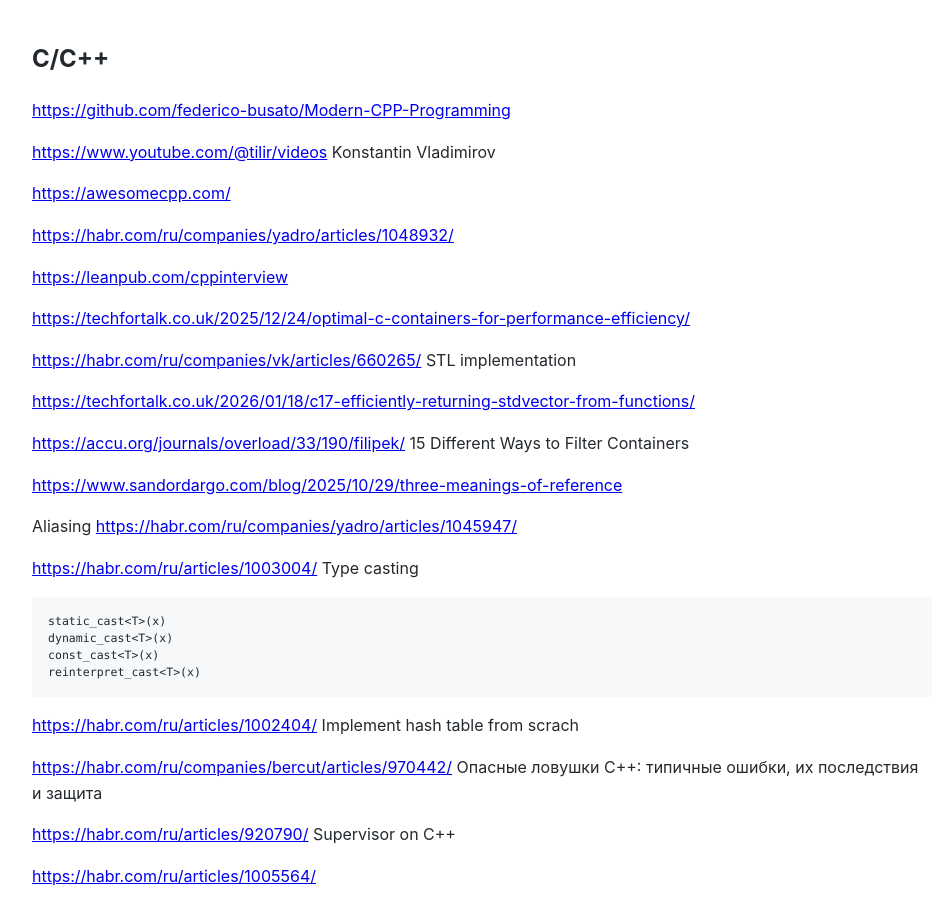
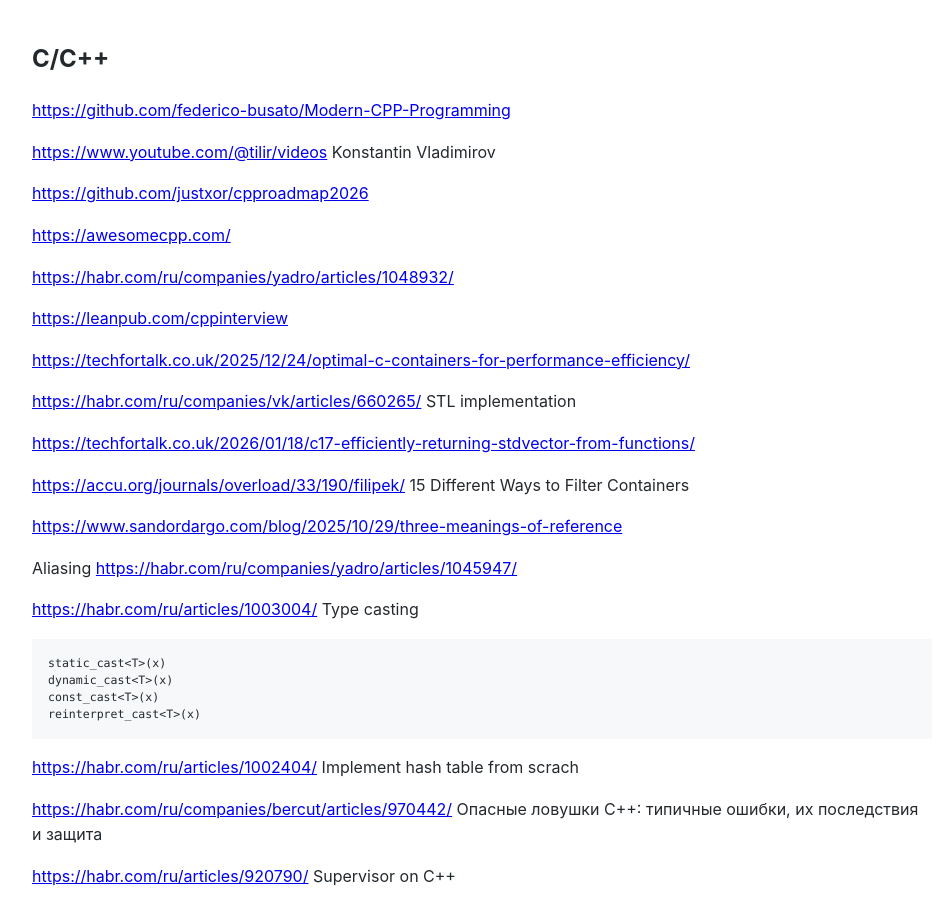
Before and after one commit to Michael-Lubinsky/michael-lubinsky.github.com, a Jekyll site: the page built from cpp/cpp.md, in a window 1280 px wide and 900 px high. Shown: the whole window, without its empty margins (158-1107 px from the left). Built offline with Jekyll 4.4.1, drawn with Linux system fonts in a browser that asks for light colours; our own code applies the rules of GitHub Pages for plain Markdown files.

Commit message:
Update cpp.md

```diff
--- a/cpp/cpp.md
+++ b/cpp/cpp.md
@@ -3,6 +3,8 @@
 <https://github.com/federico-busato/Modern-CPP-Programming>
 
 <https://www.youtube.com/@tilir/videos> Konstantin Vladimirov
+
+<https://github.com/justxor/cpproadmap2026>
 
 <https://awesomecpp.com/>
 
```
